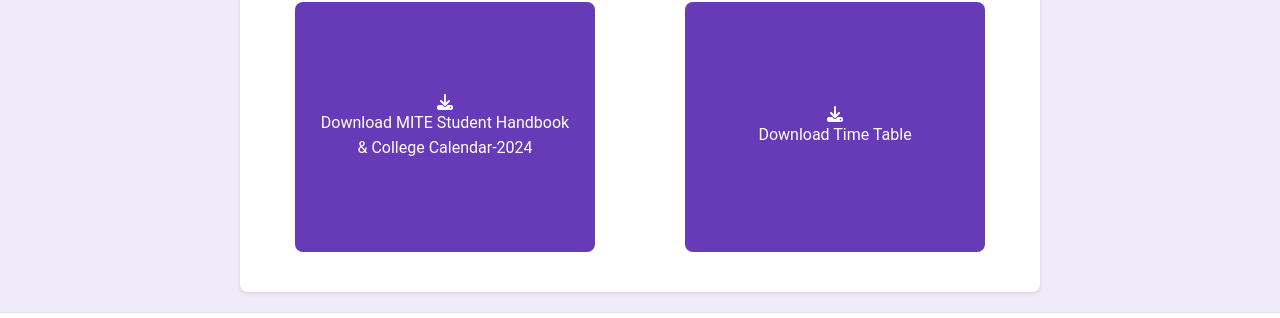
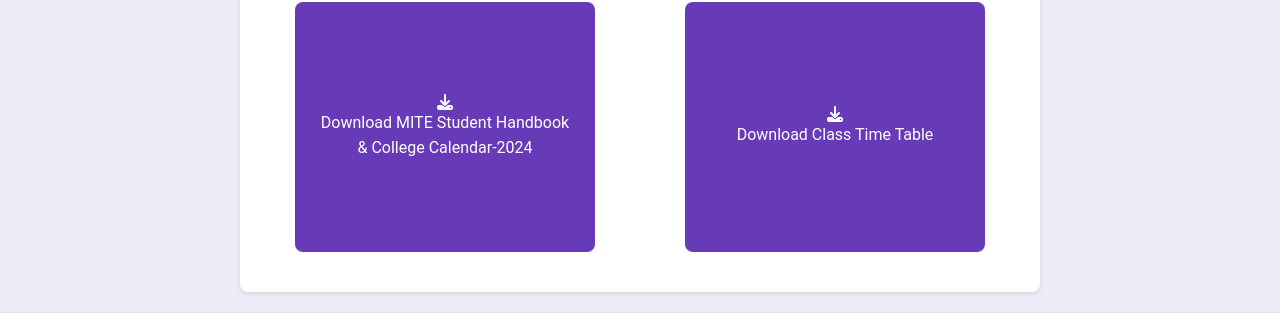
Before and after one commit to sujalmh/student_orient, a Flask app: page / in a window 1280 px wide. Shown: the part 770-1088 px from the top of the page. Run offline with Flask 3, Linux system fonts and the light colour scheme; some libraries are stand-ins or nearby versions.

Commit message:
final changes

```diff
--- a/app.py
+++ b/app.py
@@ -143,8 +143,7 @@
 
     # If searching by name
     elif student_name:
-
-        students = Student.query.filter(Student.name.ilike("{}".format(student_name))).all()
+        students = Student.query.filter(Student.name.contains("{}".format(student_name))).all()
         if len(students) == 1:
             # Single student found
             student = students[0]
@@ -260,4 +259,4 @@
     return render_template('view_students.html', students=students)
 
 if __name__ == '__main__':
-    app.run(debug=False)
+    app.run(debug=True)
--- a/templates/index.html
+++ b/templates/index.html
@@ -99,11 +99,11 @@
 
         <!-- Downloads Section -->
         <section class="downloads">
-            <a href="{{ url_for('static', filename='files/Student handbook and college calendar-2024.pdf') }}" download="Student handbook and college calendar-2024.pdf" class="download-btn">
+            <a href="https://drive.google.com/uc?export=download&id=12lUCrV8T0eplUuG9VCSr8w_cQkl0Ew4_" download="Student handbook and college calendar-2024.pdf" class="download-btn">
                 <i class="fa-solid fa-download"></i> Download MITE Student Handbook & College Calendar-2024
             </a>
-            <a href="{{ url_for('static', filename='files/2024-25 -ODD - Bridge Course-Time Table.docx') }}" download="2024-25 -ODD - Bridge Course-Time Table.docx" class="download-btn">
-                <i class="fa-solid fa-download"></i> Download Time Table
+            <a href="https://drive.google.com/uc?export=download&id=1XUND8_fARvZs-ctDeA5pcV1gmsZQ0F7W" download="2024-25 -ODD - Bridge Course-Time Table.docx" class="download-btn">
+                <i class="fa-solid fa-download"></i> Download Class Time Table
             </a>
         </section>
     </main>
```
Also changed, not shown: instance/db.sqlite, 1 other file.
